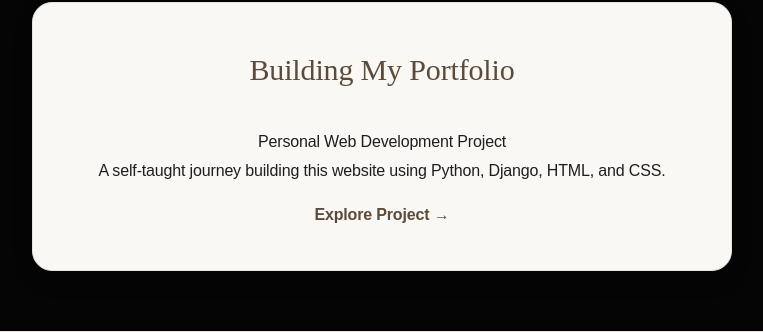
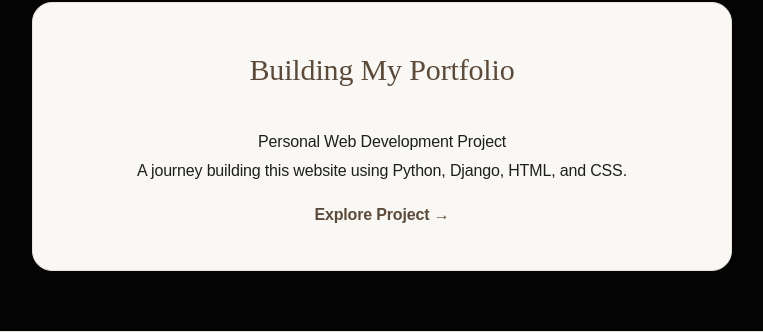
Before and after one commit to po-12365/thet-loon-po-portfolio, a Django app: page / in a window 1280 px wide. Shown: the part 3514-3846 px from the top of the page, without its empty margins (258-1021 px from the left). Run offline with Django 5.2, Linux system fonts and the light colour scheme.

Commit message:
Update portfolio content and reflections

```diff
--- a/portfolio/templates/portfolio/home.html
+++ b/portfolio/templates/portfolio/home.html
@@ -1057,7 +1057,7 @@ the places that have inspired me along the way.
         </p>
 
         <p>
-            A self-taught journey building this website using
+            A journey building this website using
             Python, Django, HTML, and CSS.
         </p>
 
```
